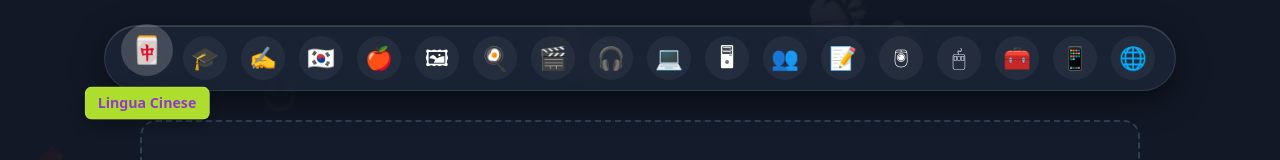
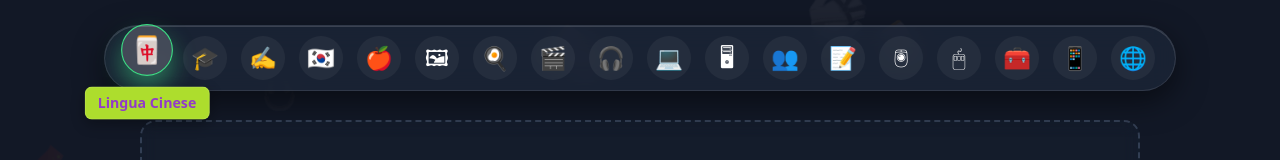
Before and after one commit to scottino2019-glitch/Il-mio-Hub-linguistico-, a React (Vite) app: page / in a window 1280 px wide. In both pictures the pointer is over the link 147 px from the left and 58 px from the top of the page. Shown: the top 160 px of the page. Built offline with nearby package versions, Linux system fonts and the light colour scheme; a web font is replaced by a local one.

Commit message:
Update index.css

```diff
--- a/src/index.css
+++ b/src/index.css
@@ -86,7 +86,7 @@
   background: rgba(255, 255, 255, 0.18);
 }
 
-.dock-item.android:hover {
+.dock-item.cinese:hover {
   box-shadow: 0 10px 20px rgba(61, 220, 132, 0.45);
   border-color: #3ddc84;
 }
@@ -101,7 +101,7 @@
   border-color: #ec4899;
 }
 
-.dock-item.windows:hover {
+.dock-item.coreano:hover {
   box-shadow: 0 10px 20px rgba(0, 164, 239, 0.45);
   border-color: #00a4ef;
 }
```
